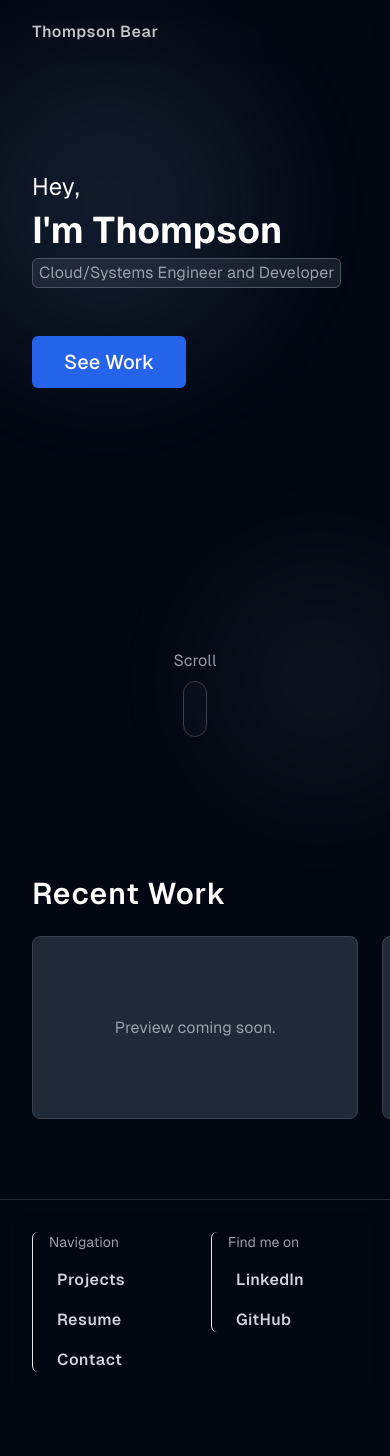
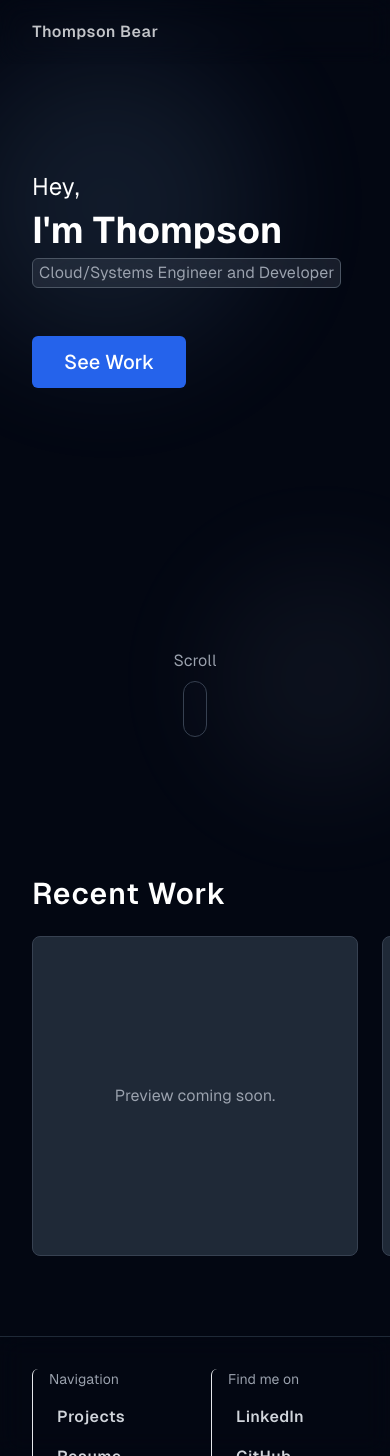
Before and after one commit to thompsonbear/portfolio, a SvelteKit app: page / in a window 390 px wide. Shown: the top 1456 px of the page. Before the commit the page ends 1404 px from the top, so only its background shows below. Built offline with nearby package versions, Linux system fonts and the light colour scheme; some icons are missing.

Commit message:
Card Scroller Fix

```diff
--- a/src/routes/+page.svelte
+++ b/src/routes/+page.svelte
@@ -116,11 +116,11 @@
 		{/key}
 	</div>
 
-	<div class="block aspect-video w-full sm:hidden">
+	<div class="block h-80 w-full sm:hidden">
 		<CardScroller>
 			{#each projects as project}
 				<CardScrollerItem>
-					<div class="aspect-video w-[calc(100vw-4rem)]">
+					<div class="h-80 w-[calc(100vw-4rem)]">
 						<ProjectCard {project} />
 					</div>
 				</CardScrollerItem>
```
